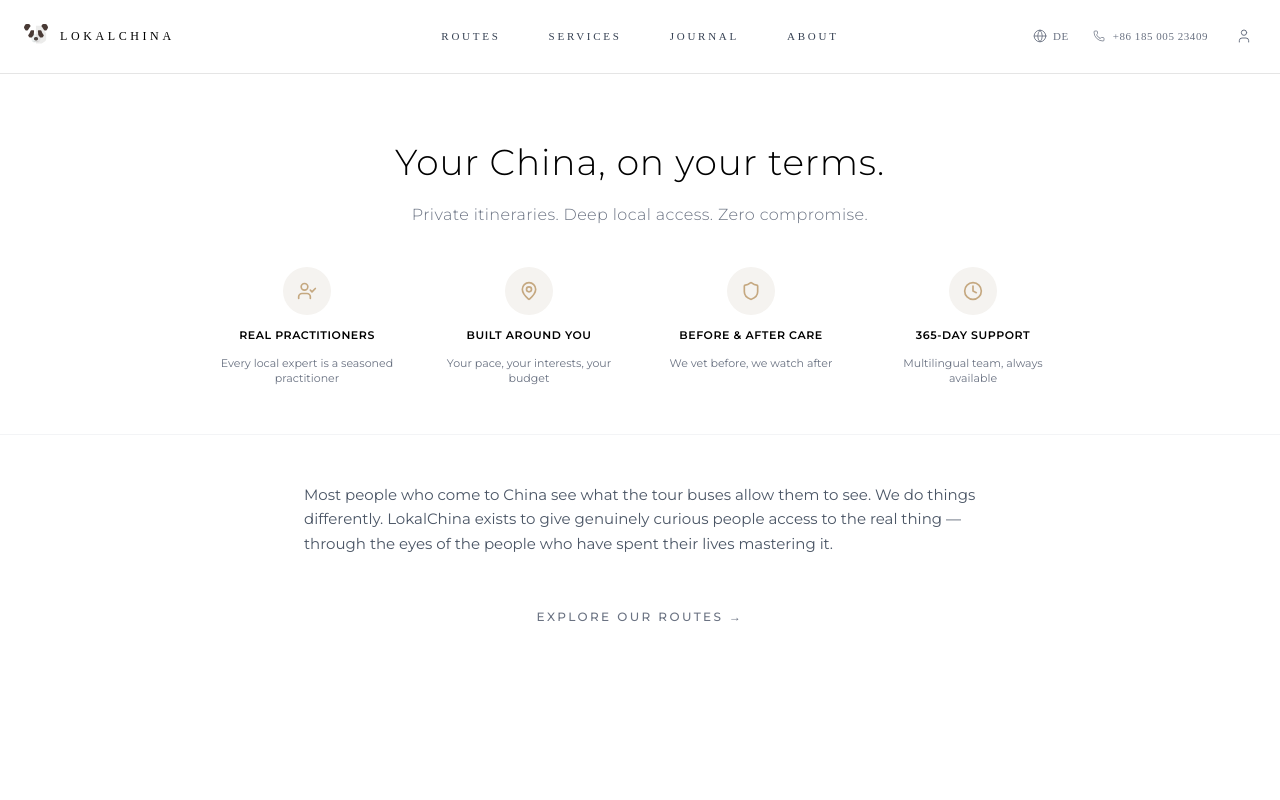
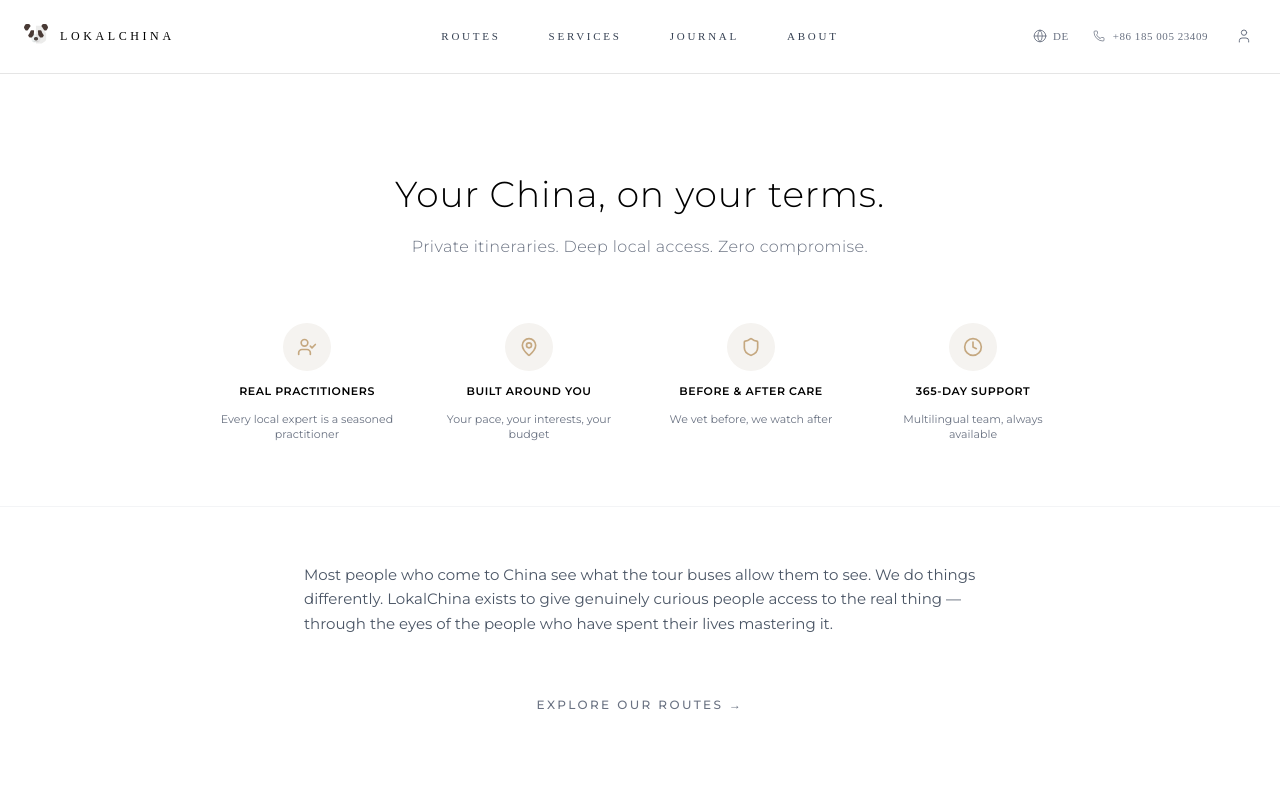
Before and after one commit to FreakTelevision/lokalchina, a Next.js app: page /de/about in a window 1280 px wide. Shown: the top 800 px of the page. Built offline with nearby package versions, Linux system fonts and the light colour scheme; a web font is replaced by a local one.

Commit message:
About: balanced breathing room, not too tight not too loose

```diff
--- a/src/app/[locale]/(default)/about/page.tsx
+++ b/src/app/[locale]/(default)/about/page.tsx
@@ -30,7 +30,7 @@ export default async function AboutPage({ params }: { params: Promise<{ locale:
   return (
     <div className={`bg-white min-h-screen ${montserrat.className}`}>
       {/* Hero */}
-      <section className="pt-16 pb-10 px-6 text-center max-w-3xl mx-auto">
+      <section className="pt-24 pb-16 px-6 text-center max-w-3xl mx-auto">
         <h1 className="text-2xl md:text-4xl font-light tracking-wide text-black leading-snug mb-4">
           {t.heroTitle}
         </h1>
@@ -40,7 +40,7 @@ export default async function AboutPage({ params }: { params: Promise<{ locale:
       </section>
 
       {/* Differentiators */}
-      <section className="max-w-4xl mx-auto px-6 pb-12">
+      <section className="max-w-4xl mx-auto px-6 pb-16">
         <div className="grid sm:grid-cols-2 lg:grid-cols-4 gap-10">
           {differentiators.map((d, i) => (
             <div key={i} className="flex flex-col items-center text-center gap-3">
@@ -55,14 +55,14 @@ export default async function AboutPage({ params }: { params: Promise<{ locale:
       </section>
 
       {/* Story */}
-      <section className="border-t border-gray-100 py-12 px-6">
+      <section className="border-t border-gray-100 py-14 px-6">
         <div className="max-w-2xl mx-auto text-[15px] leading-relaxed text-gray-600">
           <p>{t.body1}</p>
         </div>
       </section>
 
       {/* CTA */}
-      <section className="text-center pb-16 px-6">
+      <section className="text-center pb-14 px-6">
         <Link href="/en/routes" className="inline-flex items-center gap-2 text-xs tracking-[0.2em] uppercase font-medium text-gray-500 hover:text-black transition-colors">
           {isZh ? "探索路线" : "Explore our routes"} &rarr;
         </Link>
```
